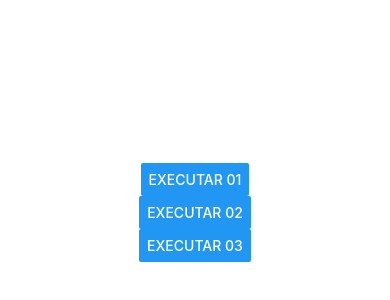
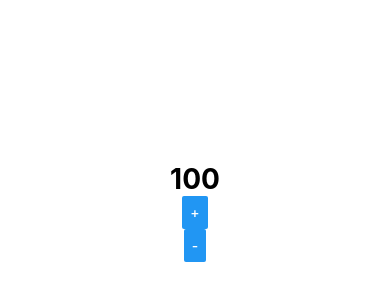
Before and after one commit to MDSLuciano/React-Native, a React Native app: screen / in a window 390 px wide. Shown: the part 210-510 px from the top of the page. Built offline with nearby package versions, Linux system fonts and the light colour scheme.

Commit message:
Using useState

```diff
--- a/src/App.tsx
+++ b/src/App.tsx
@@ -5,13 +5,15 @@ import MinMax from './components/MinMax';
 import RandomNumber from './components/RandomNumber';
 import Title from './components/Title';
 import Button from './components/Button';
+import Counter from './components/Counter';
 
 export default function App() {
   return (
     <View style={styles.container}>
       <StatusBar style="auto" />
+      <Counter initial={100} skip={10} />
+      {/* <MinMax x={10} y={0} />
       <Button title="Executar"/>
-      {/* <MinMax x={10} y={0} />
       <Title title="Cadastro de Produtos" subtitle="Tela de cadastro" />
       <Button title="Cadastrar" />
       <MinMax x={0} y={10} />
--- a/src/components/Button.tsx
+++ b/src/components/Button.tsx
@@ -3,11 +3,7 @@ import { Button } from 'react-native';
 
 import { styles } from './StyleSheets';
 
-interface ButtonProps {
-    title: string;
-}
-
-export default (props: ButtonProps) => {
+export default () => {
     function execute() {
         console.warn('Executando...')
     }
--- /dev/null
+++ b/src/components/Counter.tsx
@@ -0,0 +1,26 @@
+import React, { useState } from 'react';
+import { Text, Button } from 'react-native';
+
+import { styles } from './StyleSheets';
+
+type CounterProps = {
+  initial: number;
+  skip: number;
+}
+
+export default function Counter({initial = 0, skip = 1}: CounterProps) {
+    const [count, setCount] = useState(initial);
+
+    const inc = () => setCount(count + skip);
+
+    const dec = () => setCount(count - skip);
+
+
+  return (
+    <>
+        <Text style={styles.textBig}>{count}</Text>
+        <Button title="+" onPress={inc}/>
+        <Button title="-" onPress={dec}/>
+    </>
+  );
+}
```
